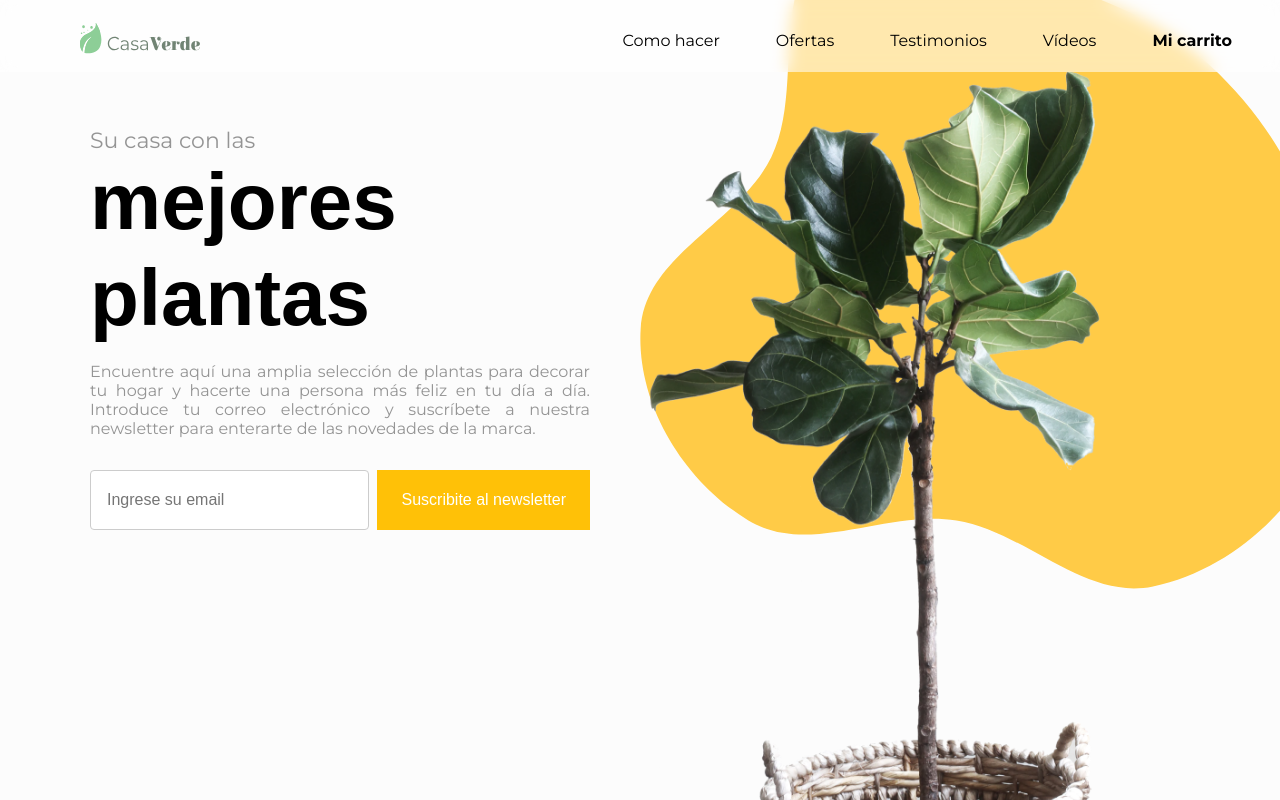
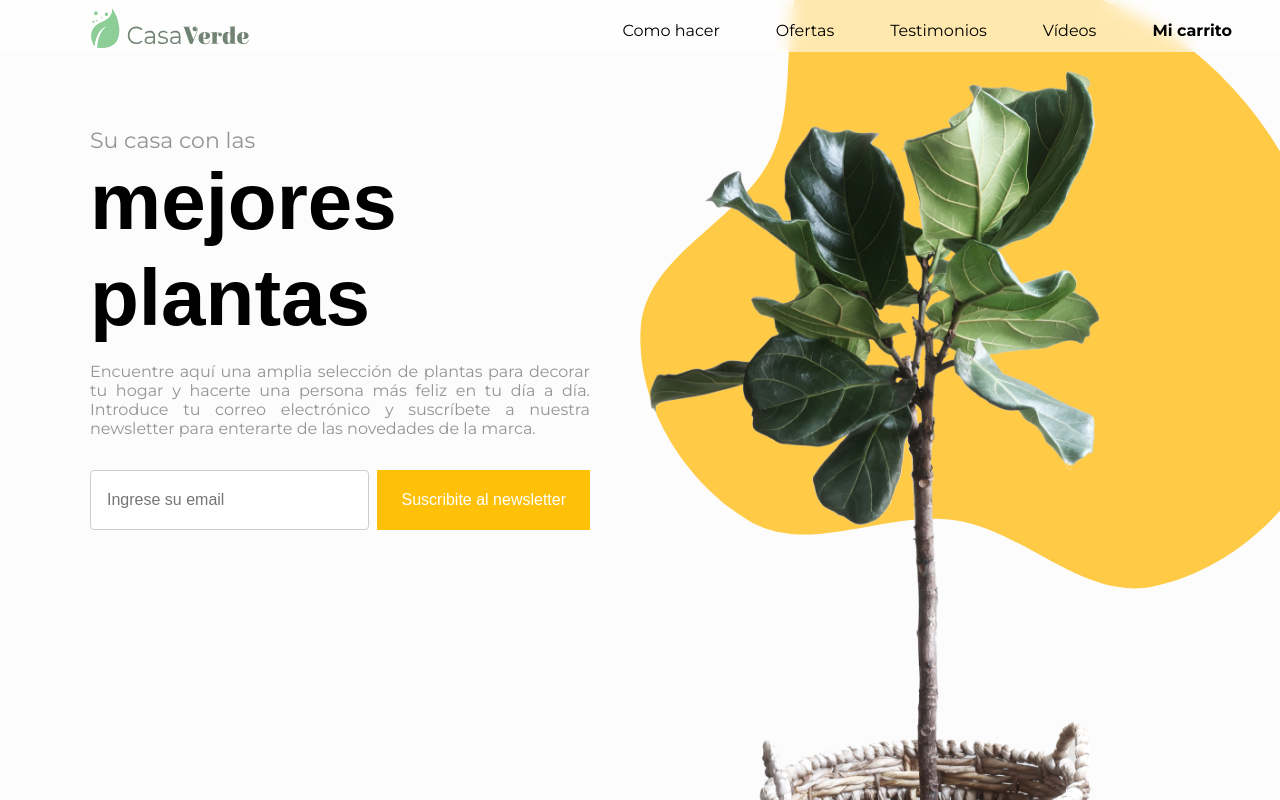
Before and after one commit to GuadalupePorra/CasaVerde, a Next.js app: page / in a window 1280 px wide. Shown: the top 800 px of the page. Built offline with nearby package versions, Linux system fonts and the light colour scheme; no server answers; a web font is replaced by a local one.

Commit message:
Update index.tsx

```diff
--- a/src/Components/Menu/index.tsx
+++ b/src/Components/Menu/index.tsx
@@ -13,7 +13,7 @@ const Menu: React.FC = () => {
   return (
     <Header>
       <div>
-        <Image src="/icons/logo.svg" alt="Casa Verde" width={120} height={60} />
+        <Image src="/icons/logo.svg" alt="Casa Verde" width={180} height={40} />
       </div>
 
       <BurgerButton onClick={toggleMenu}>
```
